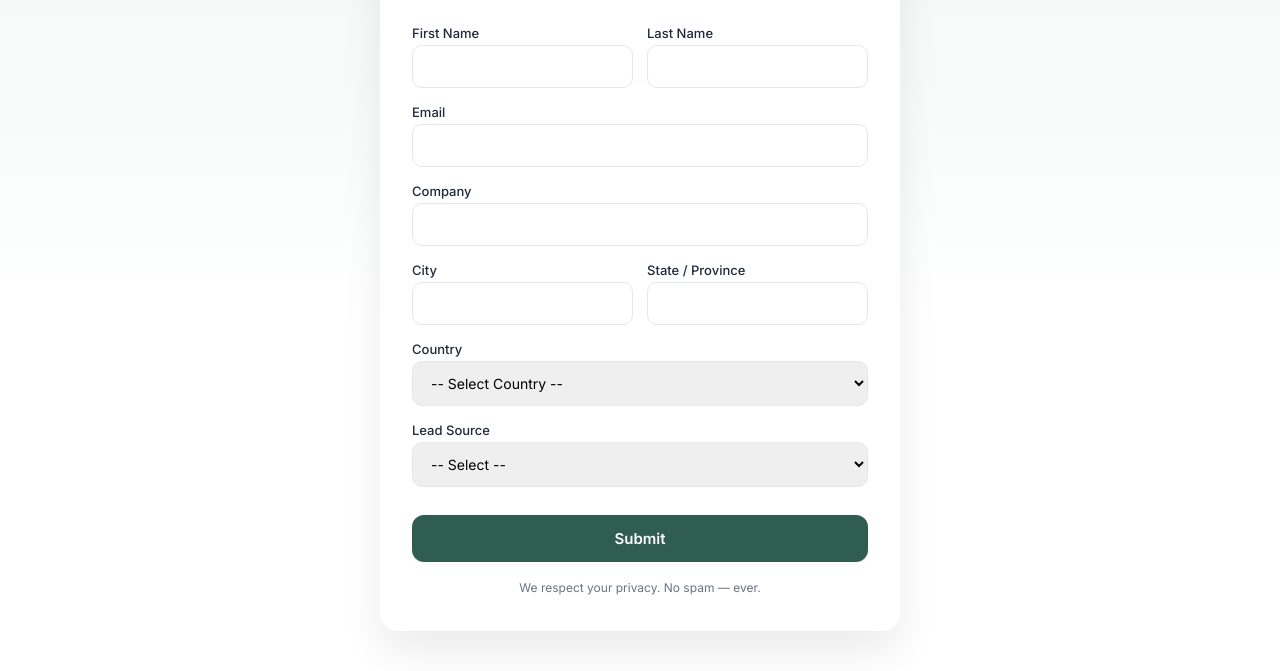
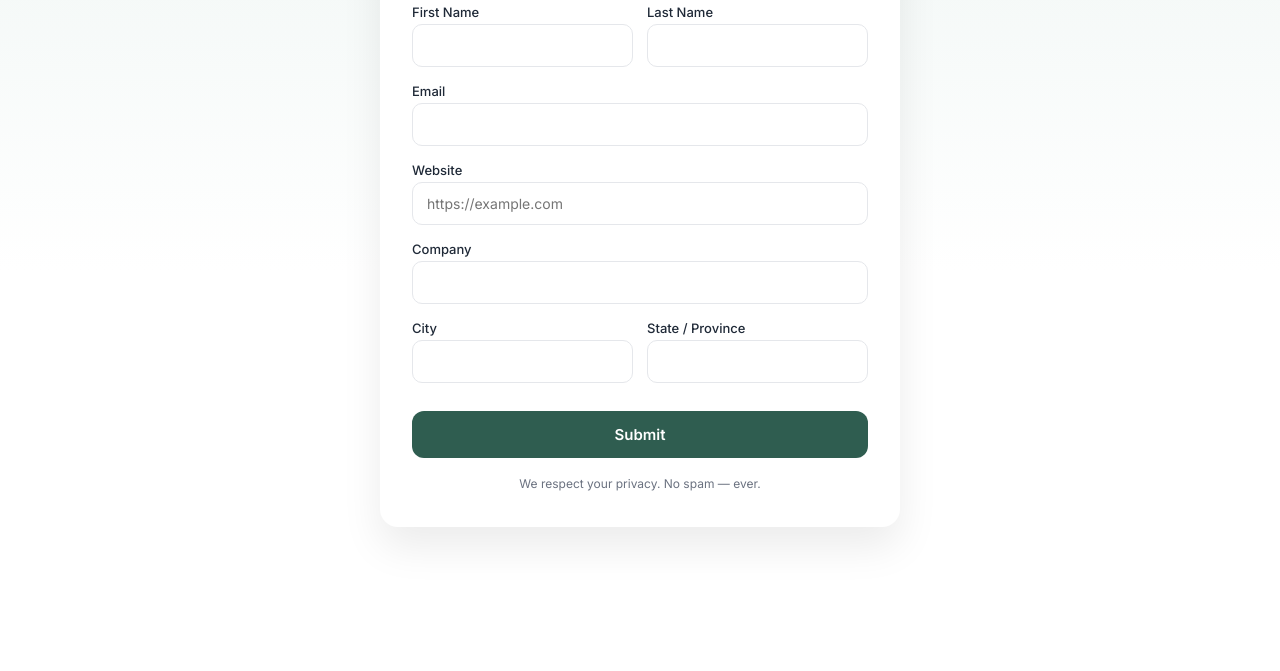
Before and after one commit to NikhilP1876/NPVenturesForm, a plain HTML site: page index.html in a window 1280 px wide. Shown: the part 209-880 px from the top of the page. After the commit the page ends 800 px from the top, so only its background shows below. Drawn offline with Linux system fonts and the light colour scheme.

Commit message:
Update index.html

```diff
--- a/index.html
+++ b/index.html
@@ -21,17 +21,18 @@
         <img src="https://www.npventures.io/logo.png" alt="NP Ventures">
       </div>
 
-      <h1>Contact NP Ventures</h1>
       <p class="subtitle">
         Tell us a little about yourself and we’ll be in touch shortly.
       </p>
 
       <!-- Salesforce Web-to-Lead Form -->
-      <form action="https://webto.salesforce.com/servlet/servlet.WebToLead?encoding=UTF-8&orgId=00Dao00001QPLOd"
-            method="POST">
+      <form action="https://webto.salesforce.com/servlet/servlet.WebToLead?encoding=UTF-8&orgId=00Dao00001QPLOd" method="POST">
 
-        <input type="hidden" name="oid" value="00Dao00001QPLOd">
-        <input type="hidden" name="retURL" value="https://www.npventures.io/">
+        <input type="hidden" name="debug" value="1">
+        <input type="hidden" name="debugEmail" value="kishan@npventures.io">
+
+        <input type=hidden name="oid" value="00Dao00001QPLOd">
+        <input type=hidden name="retURL" value="https://www.npventures.io/">
 
         <div class="row">
           <div>
@@ -51,6 +52,17 @@
         </div>
 
         <div>
+          <label for="website">Website</label>
+          <input
+            id="website"
+            name="Website"
+            type="url"
+            placeholder="https://example.com"
+            required
+          >
+        </div>
+
+        <div>
           <label for="company">Company</label>
           <input id="company" name="company" type="text" maxlength="40">
         </div>
@@ -67,26 +79,11 @@
           </div>
         </div>
 
-        <div>
-          <label for="country_code">Country</label>
-          <select id="country_code" name="country_code">
-            <option value="">-- Select Country --</option>
-            <option value="US">United States</option>
-            <option value="IN">India</option>
-            <option value="GB">United Kingdom</option>
-            <option value="CA">Canada</option>
-          </select>
-        </div>
+        <!-- Hidden Country (default = United States) -->
+        <input type="hidden" name="country_code" value="US">
 
-        <div>
-          <label for="lead_source">Lead Source</label>
-          <select id="lead_source" name="lead_source">
-            <option value="">-- Select --</option>
-            <option value="Web">Web</option>
-            <option value="Work Dinner">Work Dinner</option>
-            <option value="Other">Other</option>
-          </select>
-        </div>
+        <!-- Hidden Lead Source (default = Work Dinner) -->
+        <input type="hidden" name="lead_source" value="Work Dinner">
 
         <button type="submit" class="submit-btn">
           Submit
```
